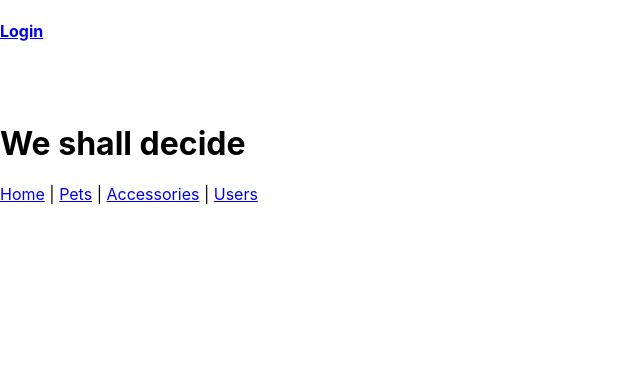
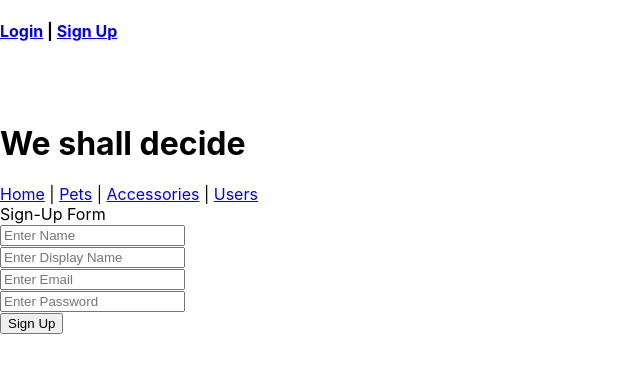
Before and after one commit to shAeDHD/SEI55-pet-group-project, a React (Create React App) app in the folder frontend-pgp-react/: page /#/signup in a window 1280 px wide. Shown: the top 372 px of the page, without its empty margins (0-640 px from the left). Built offline with nearby package versions, Linux system fonts and the light colour scheme; no server answers; sample sign-in values are in the browser's storage.

Commit message:
sign-up working

```diff
--- a/frontend-pgp-react/src/components/Home.jsx
+++ b/frontend-pgp-react/src/components/Home.jsx
@@ -5,6 +5,7 @@ import User from './User';
 import Accessories from './Accessories';
 import { Route, HashRouter as Router, Link } from "react-router-dom";
 import Login from './Login';
+import SignUp from './SignUp';
 import MyProfile from './MyProfile';
 import axios from 'axios';
 
@@ -73,7 +74,7 @@ class Home extends React.Component {
                         :
                         (
                             <div className='Login'>
-                            <h4><Link to='/login'>Login</Link></h4>
+                            <h4><Link to='/login'>Login</Link>{' '}|{' '}<Link to='/signup'>Sign Up</Link></h4>
                             </div>
                         )
                     }
@@ -93,6 +94,7 @@ class Home extends React.Component {
 
                 </header>
                 {/* Routes to the various pages */}
+                    <Route exact path="/signup" component={SignUp}/>
                     <Route exact path="/my_profile" component={MyProfile}/>
                     <Route exact path='/login' render={(props) => <Login setCurrentUser={this.setCurrentUser}{...props}/>}/>
                     <Route exact path="/users" component={User}/>
--- /dev/null
+++ b/frontend-pgp-react/src/components/SignUp.jsx
@@ -0,0 +1,95 @@
+import React from 'react'
+import axios from 'axios'
+
+const BASE_SIGNUP_URL = 'http://localhost:3000'
+
+class SignUp extends React.Component{
+
+    // define the states
+    state = {
+        name: '',
+        email: '',
+        password: '',
+        display_name: ''
+
+    }
+
+    // handle typing in the form
+    handleInput = (ev) => {
+        switch(ev.target.name){
+            case 'name':
+                this.setState({name: ev.target.value})
+                break;
+            case 'display_name':
+                this.setState({display_name: ev.target.value})
+                break;
+            case 'email':
+                this.setState({email: ev.target.value})
+                break;
+            case 'password':
+                this.setState({password: ev.target.value})
+        }
+
+
+    } // handleInput
+
+    // handle submitting the form
+    handleSubmit = (ev) => {
+        // create a request object to send to knock
+        const request = {'name': this.state.name, 'display_name': this.state.display_name, 'email': this.state.email, 'password': this.state.password}
+
+        // do a axios post request to send signup/new user details to rails
+        axios.post(`${BASE_SIGNUP_URL}/users/signup`)
+        .then(result =>{
+            this.props.setCurrentUser();
+            this.props.history.push('/my_profile');
+        })
+        .catch(err => {
+            console.warn(err)
+        })
+        ev.preventDefault();
+
+    }; // handleSubmit
+
+    render () {
+
+        return(
+            <form onSubmit={this.handleSubmit}>
+            <label>Sign-Up Form</label>
+            <br/>
+            <input
+              onChange={this.handleInput}
+              name="name"
+              type="name"
+              placeholder='Enter Name'
+            />
+            <br/>
+            <input
+              onChange={this.handleInput}
+              name="display_name"
+              type="display_name"
+              placeholder='Enter Display Name'
+            />
+            <br/>
+            <input
+              onChange={this.handleInput}
+              name="email"
+              type="email"
+              placeholder='Enter Email'
+            />
+            <br/>
+            <input
+              onChange={this.handleInput}
+              name="password"
+              type="password"
+              placeholder='Enter Password'
+            />
+            <br/>
+            <button>Sign Up</button>
+          </form>
+
+        ); // return
+    } // render
+} // class
+
+export default SignUp
```
